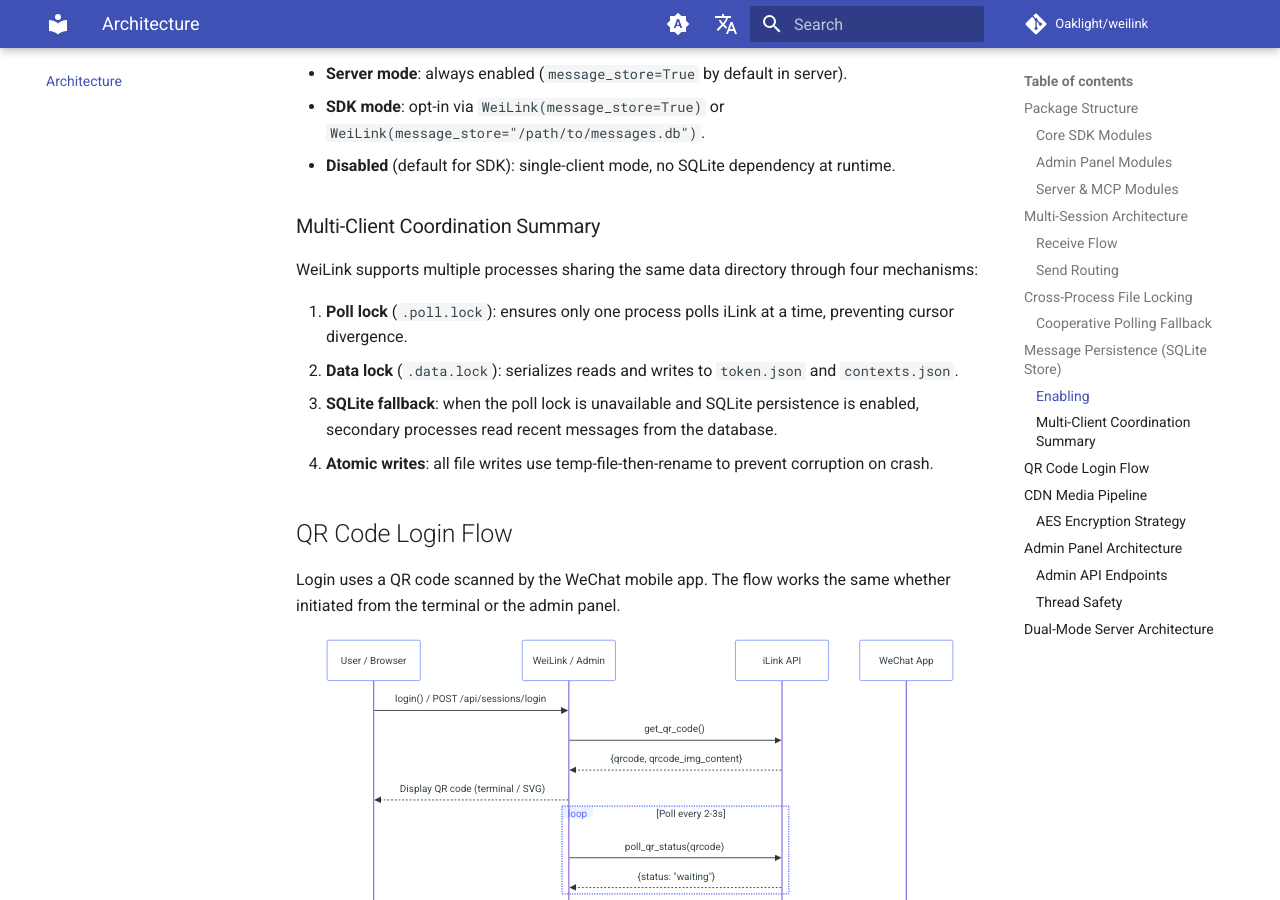
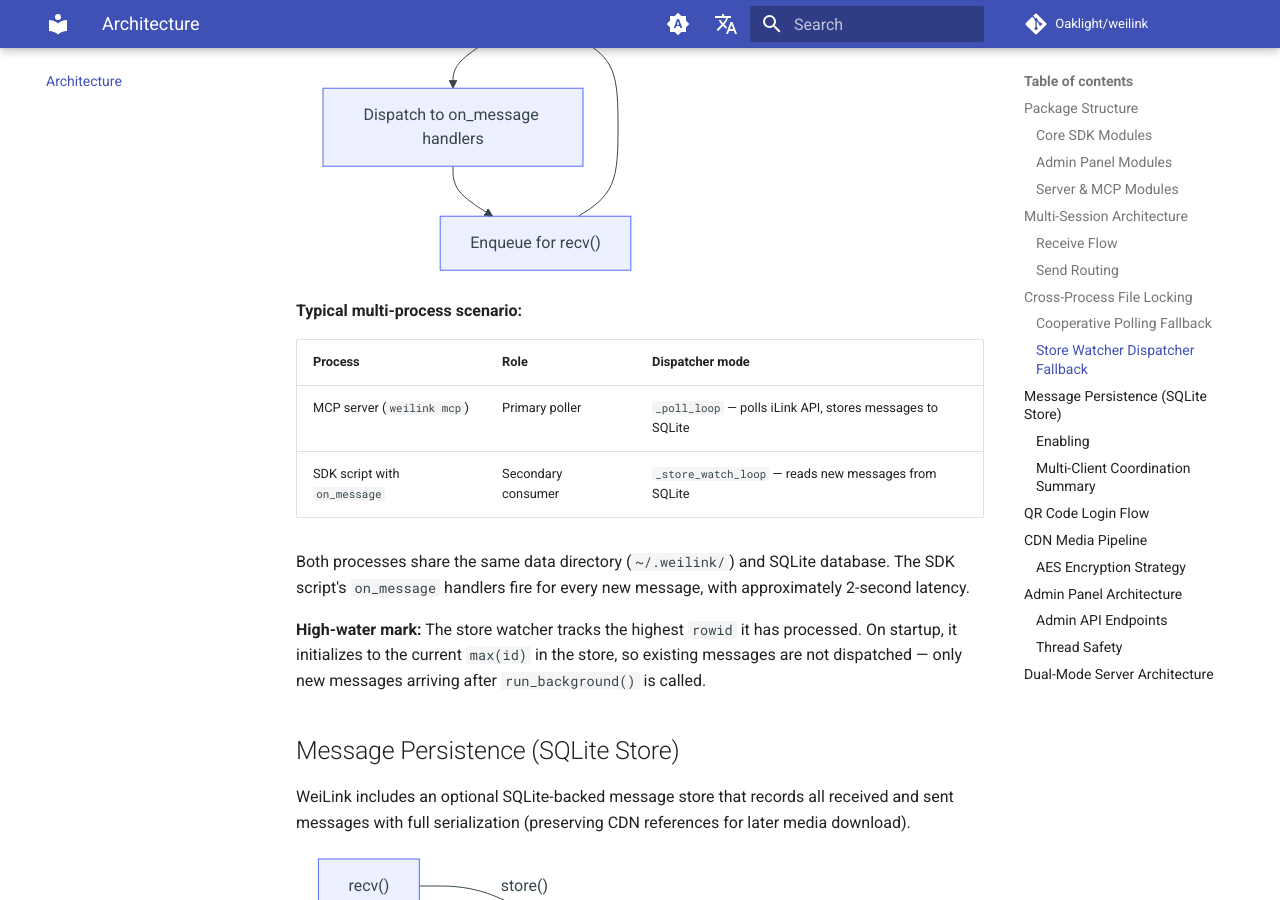
Before and after one commit to Oaklight/weilink, an MkDocs documentation site: the page built from docs/architecture.md, in a window 1280 px wide and 900 px high, scrolled down 6757 px. Built offline with MkDocs 1.6.1 and Material for MkDocs 9.7.7, drawn with Linux system fonts in a browser that asks for light colours; comment, search, counter and statistics services are not loaded; some of the changed text lies outside the part shown.

Commit message:
docs: add store watcher dispatcher fallback and unreleased changelog
- Add store watcher section to architecture (dispatcher fallback flow,
  multi-process scenario table, high-water mark explanation)
- Update multi-client coordination summary (4 → 5 mechanisms)
- Add unreleased changelog entries for store watcher, media metadata,
  queue overflow protection, admin auto-refresh, and prune fix

````diff
--- a/docs/architecture.md
+++ b/docs/architecture.md
@@ -234,6 +234,36 @@ No cursor or context-token updates occur during a fallback read — the messages
 
 **Activation:** automatic when both conditions are true: the poll lock is held by another process, and `message_store` is enabled (`message_store=True`).
 
+### Store Watcher Dispatcher Fallback
+
+The cooperative polling fallback above applies to `recv()` calls. A similar fallback exists for the **dispatcher** (`on_message` handlers + `run_background()`).
+
+When `run_background()` is called and the poll lock is held by another process, the dispatcher starts a **store watcher loop** instead of the normal poll loop. The store watcher periodically queries the SQLite message store for new rows (by auto-increment `id`), dispatches them to registered `on_message` handlers, and enqueues them for `recv()`.
+
+```mermaid
+flowchart TD
+    A["run_background()"] --> B{"try_lock<br/>poll_lock"}
+    B -->|acquired| C["Start _poll_loop<br/>(poll iLink API directly)"]
+    B -->|"failed"| D{"message_store<br/>enabled?"}
+    D -->|yes| E["Start _store_watch_loop<br/>(poll SQLite every 2s)"]
+    D -->|no| F["raise RuntimeError"]
+    E --> G["query_since_rowid(hwm)"]
+    G --> H["Dispatch to on_message handlers"]
+    H --> I["Enqueue for recv()"]
+    I --> G
+```
+
+**Typical multi-process scenario:**
+
+| Process | Role | Dispatcher mode |
+|---------|------|-----------------|
+| MCP server (`weilink mcp`) | Primary poller | `_poll_loop` — polls iLink API, stores messages to SQLite |
+| SDK script with `on_message` | Secondary consumer | `_store_watch_loop` — reads new messages from SQLite |
+
+Both processes share the same data directory (`~/.weilink/`) and SQLite database. The SDK script's `on_message` handlers fire for every new message, with approximately 2-second latency.
+
+**High-water mark:** The store watcher tracks the highest `rowid` it has processed. On startup, it initializes to the current `max(id)` in the store, so existing messages are not dispatched — only new messages arriving after `run_background()` is called.
+
 ## Message Persistence (SQLite Store)
 
 WeiLink includes an optional SQLite-backed message store that records all received and sent messages with full serialization (preserving CDN references for later media download).
@@ -263,12 +293,13 @@ flowchart LR
 
 ### Multi-Client Coordination Summary
 
-WeiLink supports multiple processes sharing the same data directory through four mechanisms:
+WeiLink supports multiple processes sharing the same data directory through five mechanisms:
 
 1. **Poll lock** (`.poll.lock`): ensures only one process polls iLink at a time, preventing cursor divergence.
 2. **Data lock** (`.data.lock`): serializes reads and writes to `token.json` and `contexts.json`.
-3. **SQLite fallback**: when the poll lock is unavailable and SQLite persistence is enabled, secondary processes read recent messages from the database.
-4. **Atomic writes**: all file writes use temp-file-then-rename to prevent corruption on crash.
+3. **SQLite fallback** (`recv()`): when the poll lock is unavailable and SQLite persistence is enabled, `recv()` reads recent messages from the database.
+4. **Store watcher fallback** (dispatcher): when the poll lock is unavailable, `run_background()` watches SQLite for new rows and dispatches them to `on_message` handlers.
+5. **Atomic writes**: all file writes use temp-file-then-rename to prevent corruption on crash.
 
 ## QR Code Login Flow
 
````
Also changed, not shown: docs/changelog.md (+13 -0 lines).
